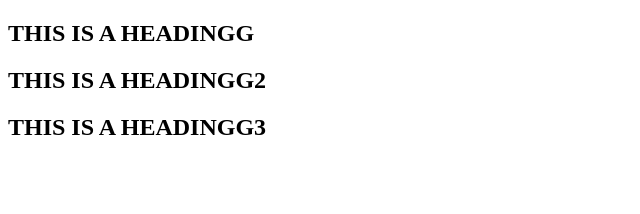
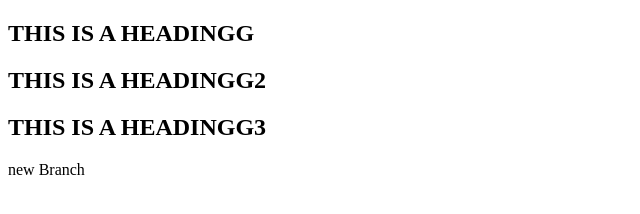
Before and after one commit to Jyothi-Suresh17/localFilePracticegit, a plain HTML site: page index.html in a window 1280 px wide. Shown: the full height of the page, 0-640 px from the left. Drawn offline with Linux system fonts and the light colour scheme.

Commit message:
trying branching

```diff
--- a/index.html
+++ b/index.html
@@ -9,5 +9,6 @@
   <h2>THIS  IS A HEADINGG</h2>
   <h2 id="second">THIS  IS A HEADINGG2</h2>
   <h2 id="third">THIS  IS A HEADINGG3</h2>
+  <p>new Branch</p>
 </body>
 </html>
```
Also changed, not shown: 1 other file.
